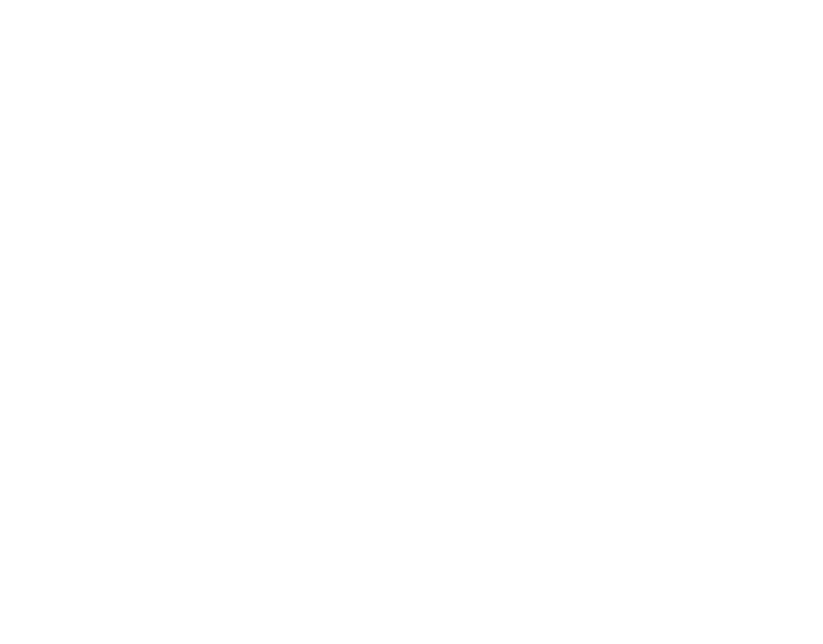
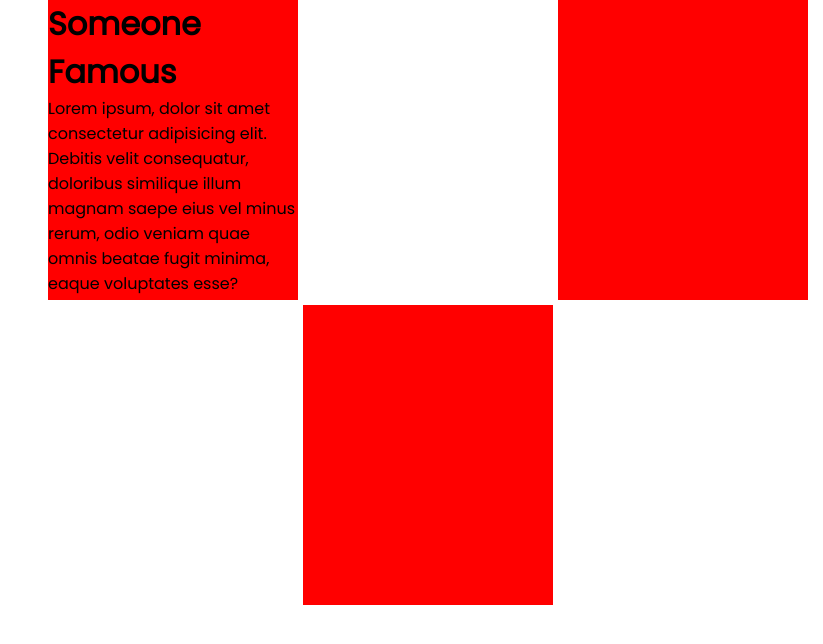
Before and after one commit to KelvinLiou45/CssEffect_Sass, a plain HTML site: page cardEffect/cardEffect4/index.html in a window 1280 px wide. Shown: the whole page, without its empty margins (457-1280 px from the left). Drawn offline with Linux system fonts and the light colour scheme.

Commit message:
create cardEffect4

```diff
--- a/cardEffect/cardEffect4/index.html
+++ b/cardEffect/cardEffect4/index.html
@@ -1,12 +1,27 @@
 <!DOCTYPE html>
 <html lang="en">
+
 <head>
     <meta charset="UTF-8">
     <meta name="viewport" content="width=device-width, initial-scale=1.0">
     <meta http-equiv="X-UA-Compatible" content="ie=edge">
     <title>cardEffect4</title>
+    <link rel="stylesheet" href="style.css">
 </head>
+
 <body>
+    <div class="container">
+        <div id="s1" class="square">
+            <div class="square_content">
+                <h1>Someone Famous</h1>
+                <p>Lorem ipsum, dolor sit amet consectetur adipisicing elit. Debitis velit consequatur, doloribus
+                    similique illum magnam saepe eius vel minus rerum, odio veniam quae omnis beatae fugit minima, eaque
+                    voluptates esse?</p>
+            </div>
+        </div>
+        <div id="s2"></div>
+        <div id="s3"></div>
+    </div>
+</body>
 
-</body>
 </html>
--- /dev/null
+++ b/cardEffect/cardEffect4/style.scss
@@ -0,0 +1,29 @@
+@import "../../baseCss";
+
+body {
+  .container {
+    width: 100%;
+    display: grid;
+    grid-template-columns: [line1]500px [line2]250px [line3]250px [line4]250px [line5]250px [end];
+    grid-template-rows: [row1]300px [row2]300px [row3]300px [row4]300px [end];
+    grid-gap: 5px;
+    #s1 {
+      display: grid;
+      grid-column: line2/line3;
+      grid-row: row1/row2;
+      background:red;
+    }
+    #s2 {
+      display: grid;
+      grid-column: line4/line5;
+      grid-row: row1/row2;
+      background:red;
+    }
+    #s3 {
+      display: grid;
+      grid-column: line3/line4;
+      grid-row: row2/row3;
+      background:red;
+    }
+  }
+}
```
Also changed, not shown: cardEffect/cardEffect4/style.css (added), 1 other file.
